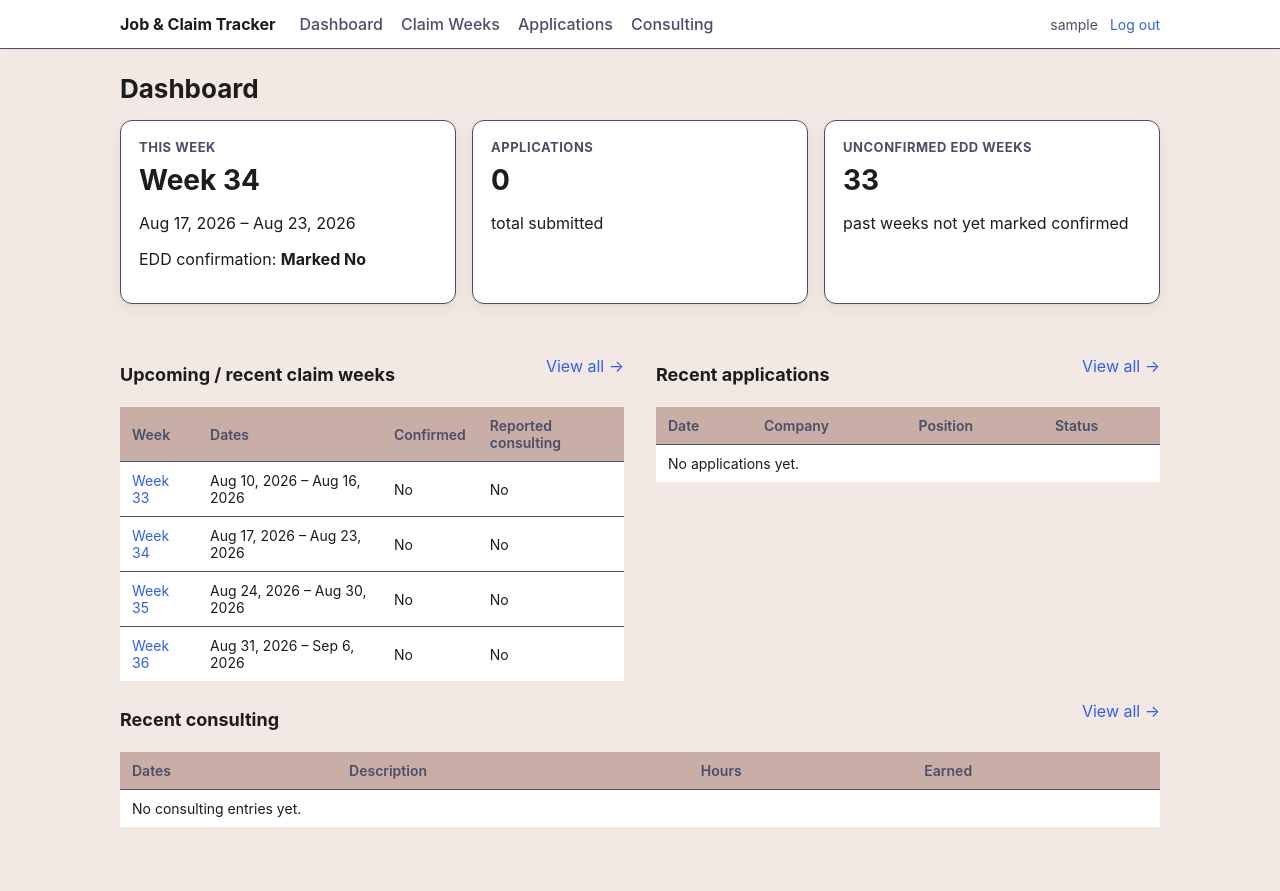
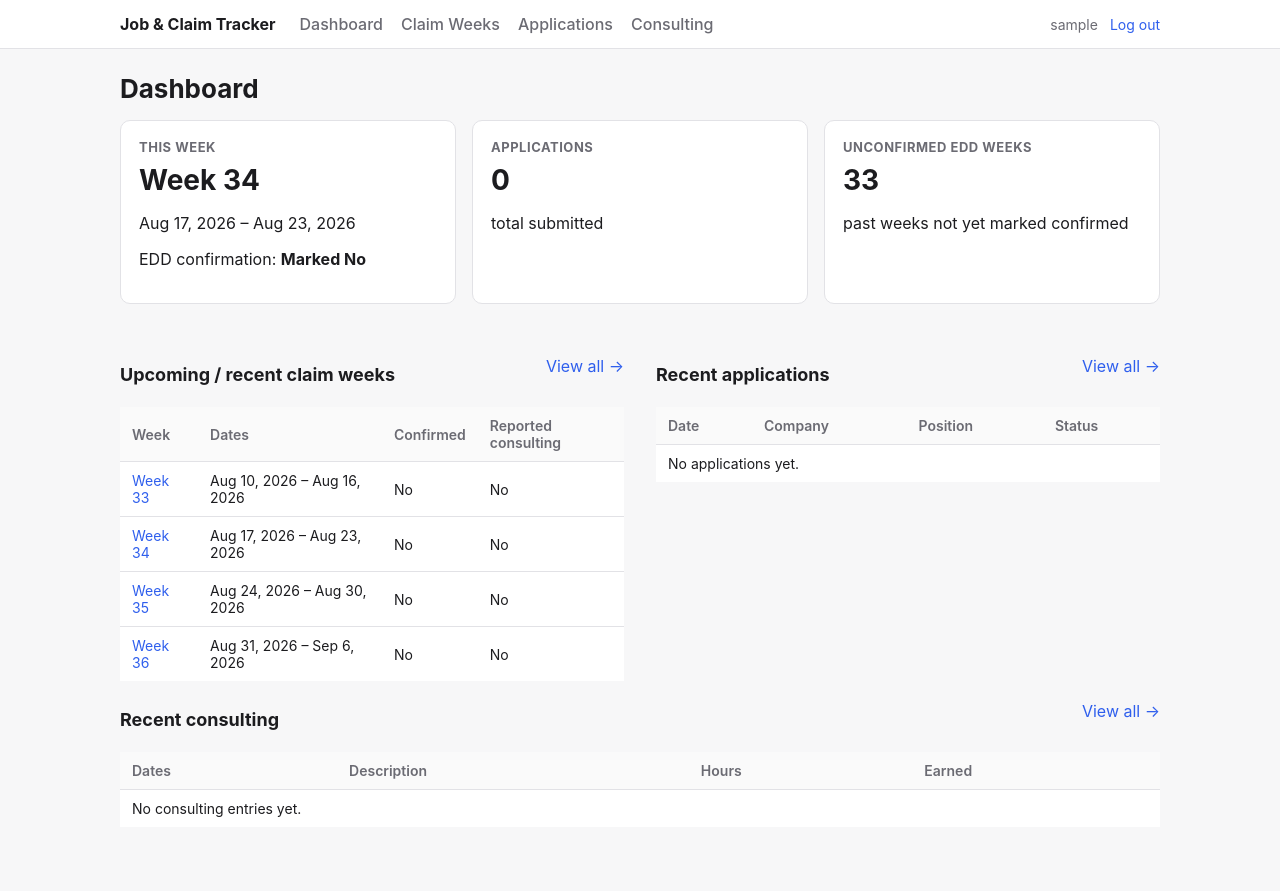
Before and after one commit to jtbrisson/jobtracker, a Flask app: page / in a window 1280 px wide. Run offline with Flask 3, Linux system fonts and the light colour scheme; the visitor is signed in with stand-in values (Sample User, id 1); data comes from the database, SQL or seed files in the repository; data that the repository does not hold is empty.

Commit message:
Revert color scheme to original palette

```diff
--- a/app/static/css/style.css
+++ b/app/static/css/style.css
@@ -1,15 +1,14 @@
 :root {
-  --bg: #f2e9e4;
+  --bg: #f7f7f8;
   --surface: #ffffff;
-  --border: #4a4e69;
+  --border: #e2e2e6;
   --text: #1c1c1f;
-  --muted: #4a4e69;
+  --muted: #6b6b73;
   --accent: #2f5fed;
   --accent-hover: #2447c4;
   --green: #1a8a4a;
   --red: #c4302b;
-  --radius: 12px;
-  --shadow: 0 1px 2px rgba(28, 43, 74, 0.05), 0 6px 16px rgba(28, 43, 74, 0.06);
+  --radius: 10px;
 }
 
 * { box-sizing: border-box; }
@@ -29,7 +28,6 @@ a:hover { text-decoration: underline; }
 .topbar {
   background: var(--surface);
   border-bottom: 1px solid var(--border);
-  box-shadow: 0 1px 3px rgba(28, 43, 74, 0.04);
 }
 .topbar-inner {
   max-width: 1080px;
@@ -42,7 +40,7 @@ a:hover { text-decoration: underline; }
 .brand { font-weight: 700; color: var(--text); }
 .nav { display: flex; gap: 18px; flex: 1; }
 .nav a { color: var(--muted); font-weight: 500; }
-.nav a:hover { color: var(--accent); }
+.nav a:hover { color: var(--text); }
 .user { display: flex; align-items: center; gap: 12px; color: var(--muted); font-size: 14px; }
 
 h1 { font-size: 26px; margin: 0 0 16px; }
@@ -60,23 +58,22 @@ h2 { font-size: 18px; margin: 28px 0 10px; }
   background: var(--surface);
   border: 1px solid var(--border);
   border-radius: var(--radius);
-  box-shadow: var(--shadow);
   padding: 18px;
 }
 .card h3 { margin: 0 0 8px; font-size: 13px; text-transform: uppercase; letter-spacing: .04em; color: var(--muted); }
-.card .big { font-size: 28px; font-weight: 700; margin: 0; color: var(--text); }
+.card .big { font-size: 28px; font-weight: 700; margin: 0; }
 
 .grid-2 { display: grid; grid-template-columns: 1fr 1fr; gap: 32px; }
 @media (max-width: 860px) { .grid-2 { grid-template-columns: 1fr; } }
 
-.table-wrapper { display: block; width: 100%; max-height: calc(100vh - 200px); overflow-y: auto; border: 1px solid var(--border); border-radius: var(--radius); box-shadow: var(--shadow); }
+.table-wrapper { display: block; width: 100%; max-height: calc(100vh - 200px); overflow-y: auto; border: 1px solid var(--border); border-radius: var(--radius); }
 .table { width: 100%; border-collapse: collapse; background: var(--surface); }
-.table thead { position: sticky; top: 0; background: #c9ada7; z-index: 10; }
+.table thead { position: sticky; top: 0; background: #fafafa; z-index: 10; }
 .table th, .table td { text-align: left; padding: 10px 12px; border-bottom: 1px solid var(--border); font-size: 14px; }
 .table th { font-weight: 600; color: var(--muted); }
 .table tr:last-child td { border-bottom: none; }
 
-.badge { display: inline-block; padding: 2px 8px; border-radius: 999px; background: #9a8c98; color: #fff; font-size: 12px; font-weight: 600; }
+.badge { display: inline-block; padding: 2px 8px; border-radius: 999px; background: #eef1ff; color: var(--accent); font-size: 12px; font-weight: 600; }
 
 .toggle { border: 1px solid var(--border); border-radius: 999px; padding: 3px 12px; font-size: 12px; font-weight: 600; cursor: pointer; background: #f0f0f2; color: var(--muted); }
 .toggle.on { background: #e6f6ec; color: var(--green); border-color: #bfe6cc; }
@@ -101,7 +98,7 @@ h2 { font-size: 18px; margin: 28px 0 10px; }
 .link-btn { background: none; border: none; color: var(--red); cursor: pointer; padding: 0; font: inherit; }
 .link-btn:hover { text-decoration: underline; }
 
-.form { max-width: 640px; background: var(--surface); border: 1px solid var(--border); border-radius: var(--radius); box-shadow: var(--shadow); padding: 24px; }
+.form { max-width: 640px; background: var(--surface); border: 1px solid var(--border); border-radius: var(--radius); padding: 24px; }
 .field { margin-bottom: 16px; }
 .field label { display: block; font-weight: 600; margin-bottom: 6px; font-size: 14px; }
 .field input[type=text], .field input[type=date], .field input[type=number],
@@ -129,7 +126,6 @@ h2 { font-size: 18px; margin: 28px 0 10px; }
   background: var(--surface);
   border: 1px solid var(--border);
   border-radius: var(--radius);
-  box-shadow: var(--shadow);
   padding: 40px 28px;
 }
 .login-card p { color: var(--muted); }
```
